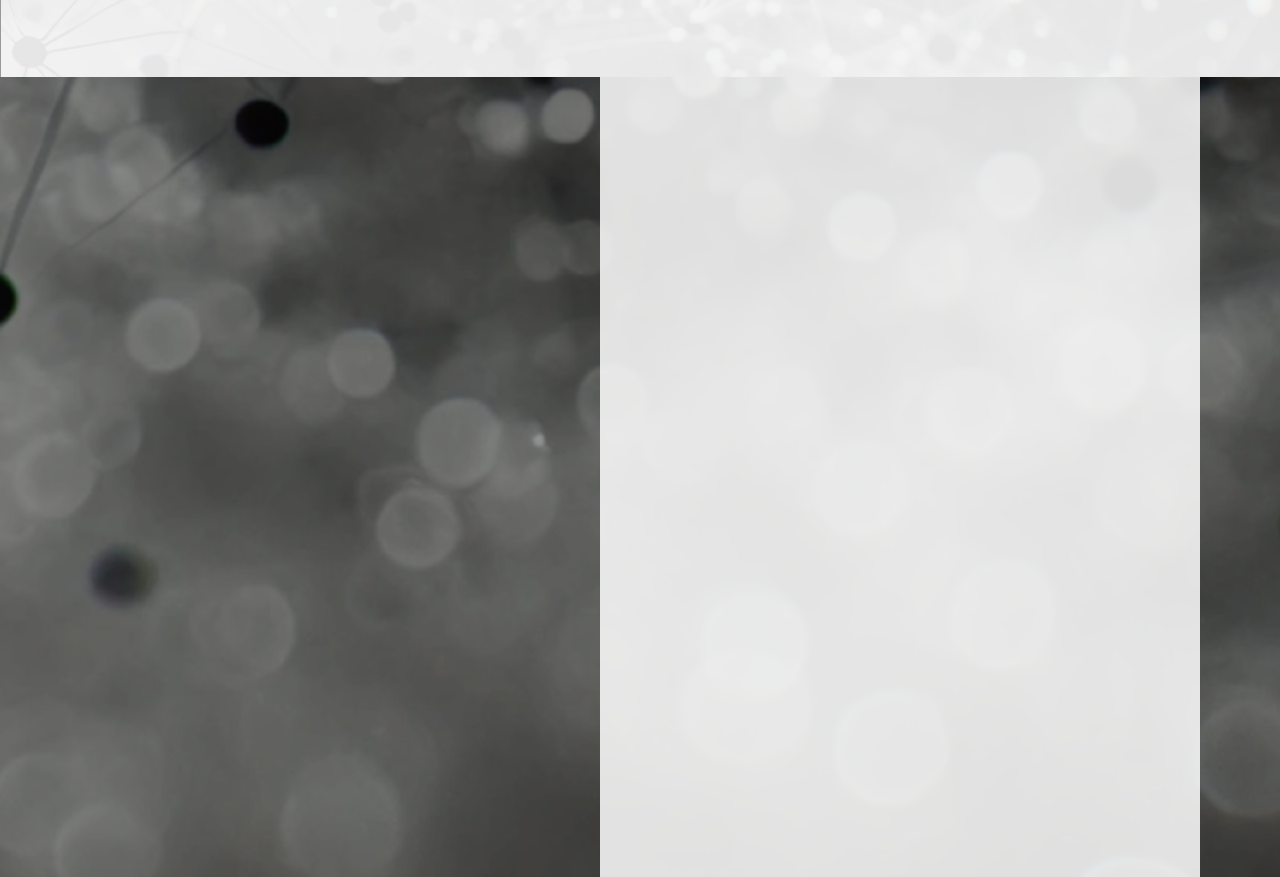
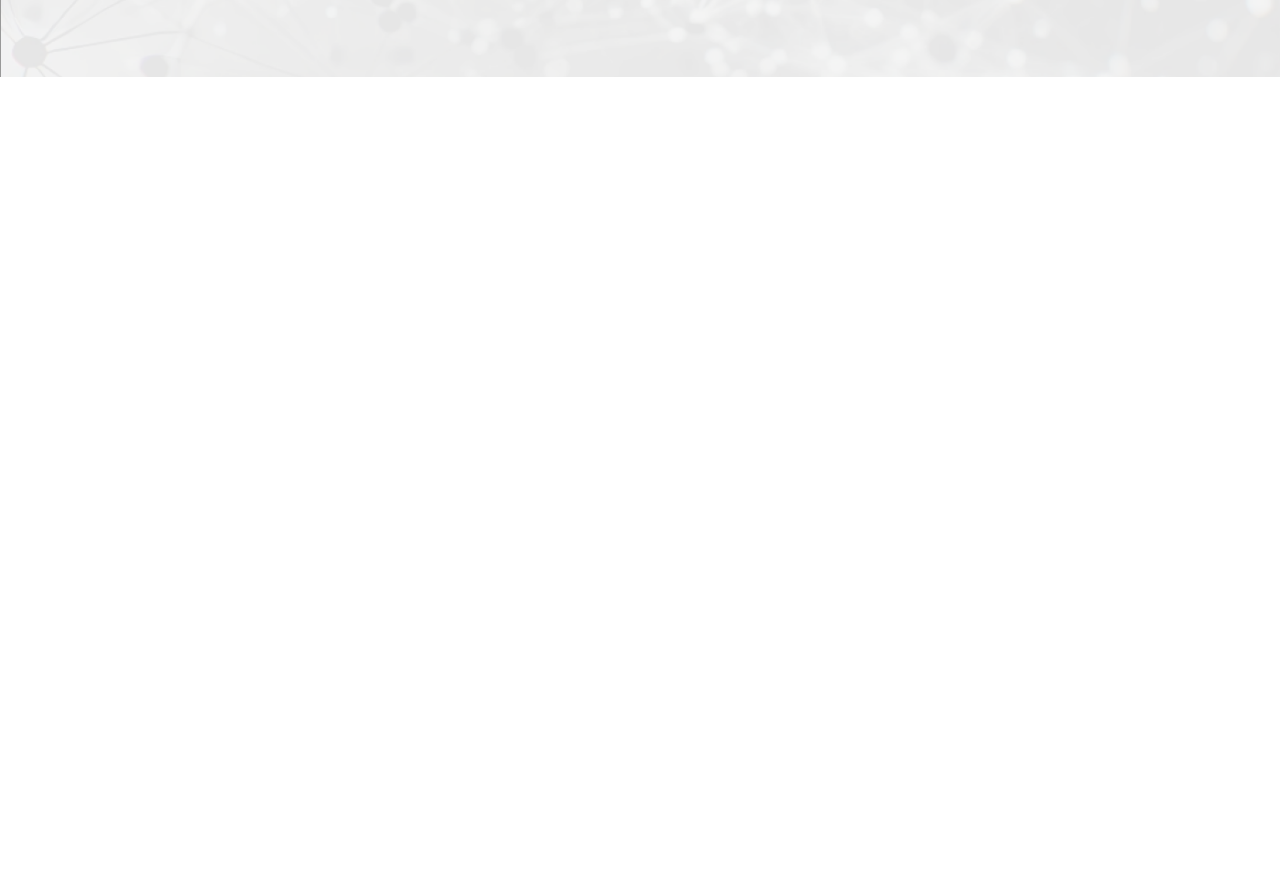
Before and after one commit to superthinks001/superthinks-website, a plain HTML site: page index.html in a window 1280 px wide. Shown: the part 2959-3836 px from the top of the page. Drawn offline with Linux system fonts and the light colour scheme.

Commit message:
Update index.html

```diff
--- a/index.html
+++ b/index.html
@@ -140,9 +140,8 @@
     </section>
 
     <!-- Contact Section -->
-    <section class="contact">
-        <div class="contact-left"></div>  <!-- Dark Background -->
-        <div class="contact-right"></div> <!-- Light Translucent Background -->
+    <section id="contact" class="contact">
+        <!-- Empty for now, only background applied -->
     </section>
 
 </body>
```
